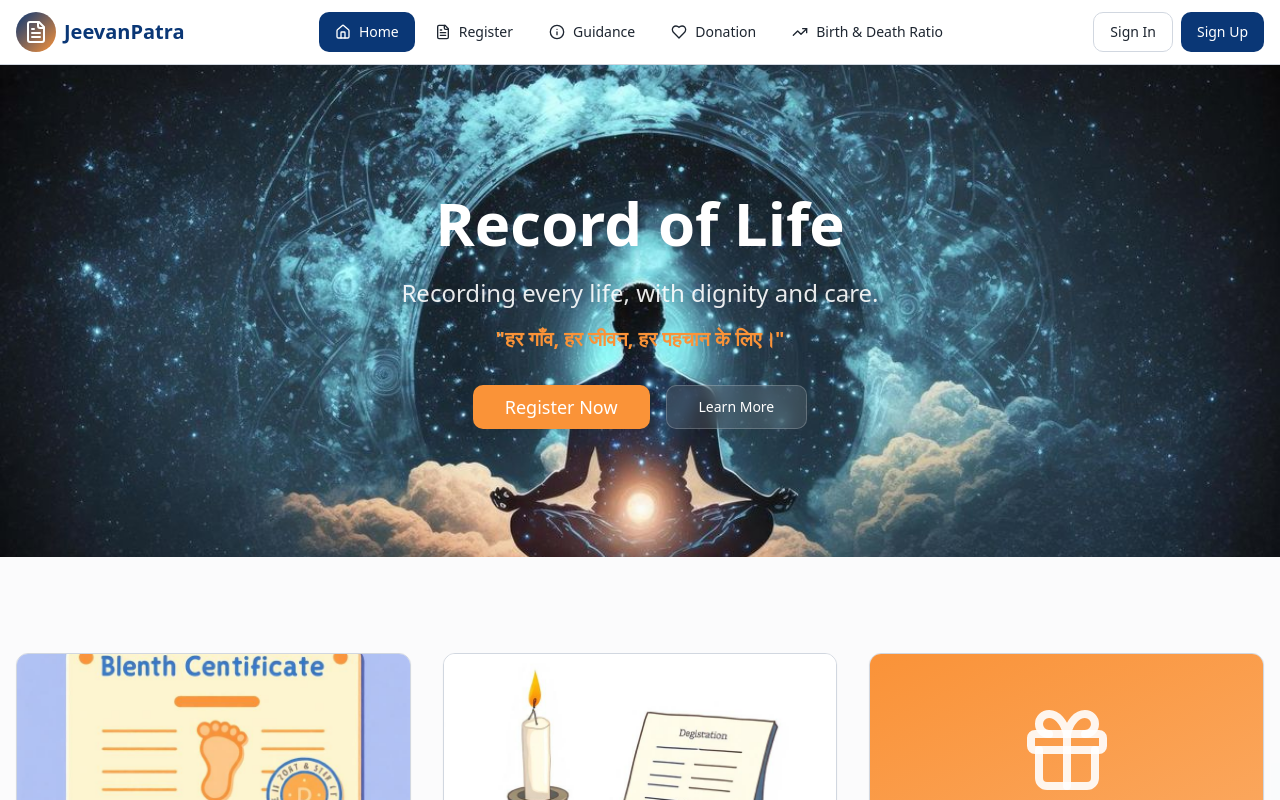
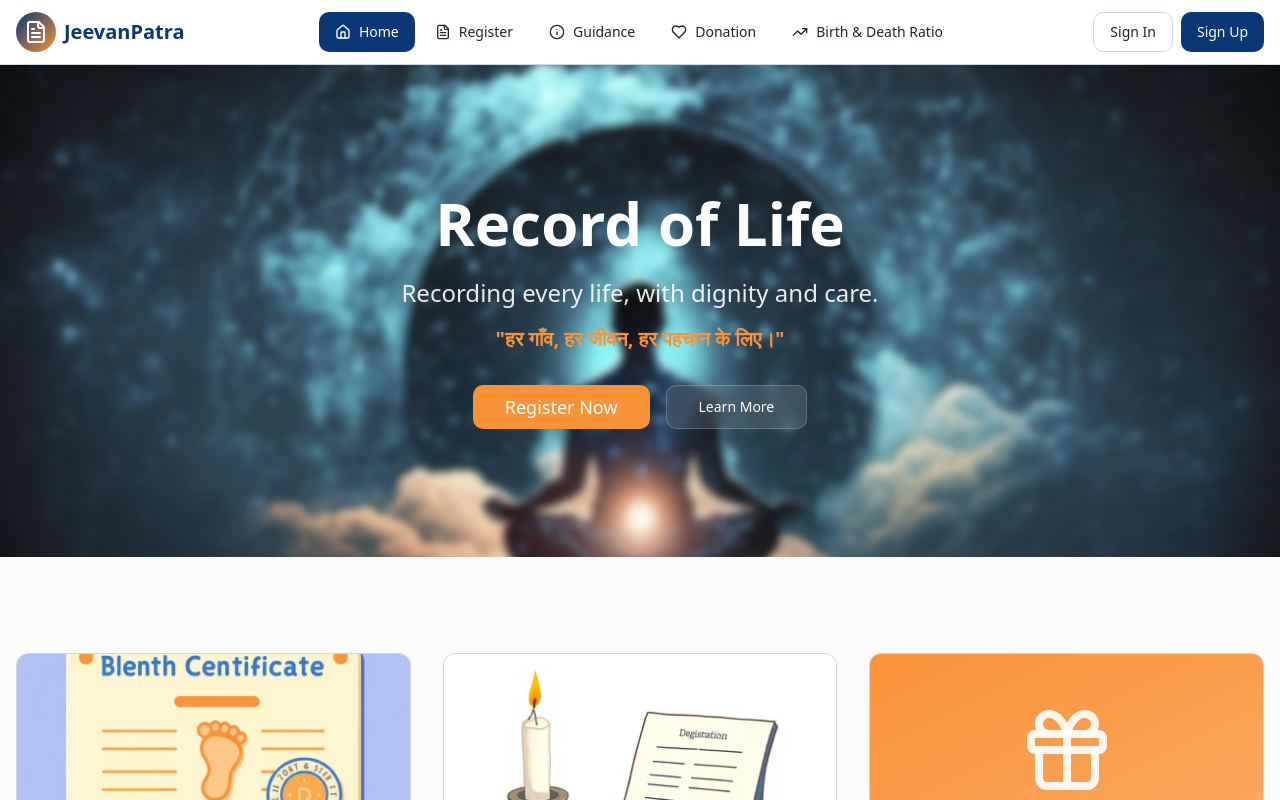
Before and after one commit to madhumita1301/jeevan-liferecord, a React (Vite) app: page / in a window 1280 px wide. Shown: the top 800 px of the page. Built offline with nearby package versions, Linux system fonts and the light colour scheme; the HTML template or start-up script is replaced by a standard one.

Commit message:
Add blur to homepage background

```diff
--- a/src/pages/Index.tsx
+++ b/src/pages/Index.tsx
@@ -39,10 +39,11 @@ const Index = () => {
       <Navbar />
 
       {/* Hero Section */}
-      <section
-        className="relative py-24 md:py-32 bg-cover bg-center"
-        style={{ backgroundImage: `url(${heroBg})` }}
-      >
+      <section className="relative py-24 md:py-32 overflow-hidden">
+        <div
+          className="absolute inset-0 bg-cover bg-center blur-sm scale-105"
+          style={{ backgroundImage: `url(${heroBg})` }}
+        ></div>
         <div className="container mx-auto px-4 relative z-10">
           <div className="max-w-3xl mx-auto text-center animate-fade-in">
             <h1 className="text-4xl md:text-6xl font-bold text-primary-foreground mb-6">
```
